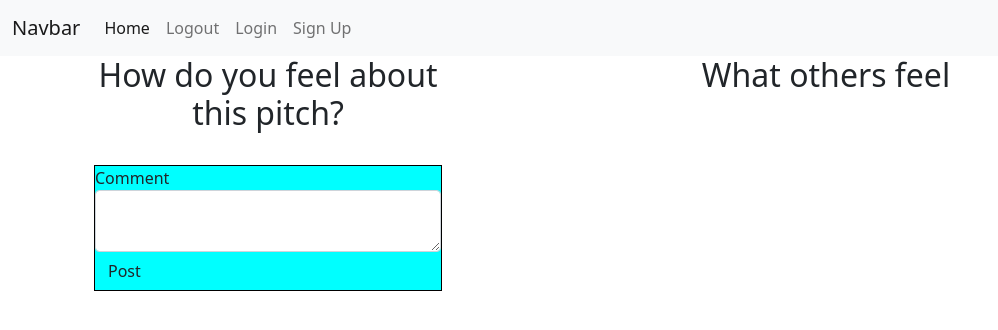
After one commit to Kisavi/One-Minute-Pitch, a Flask app: template app/templates/comment.html in a window 1280 px wide. The commit adds this page. Shown: the top 330 px of the page, without its empty margins (0-998 px from the left). Run offline with Flask 2, Linux system fonts and the light colour scheme; the template is opened without the code that fills it: values that come from a table or form of the project are taken from there, others are empty; parts of the project's set-up code (start-up, migrations or seed data) failed here and were passed over; some libraries are stand-ins or nearby versions.

Commit message:
add form to allow users to post comments on the pitch

```diff
--- a/app/main/forms.py
+++ b/app/main/forms.py
@@ -8,4 +8,13 @@ class PitchForm(FlaskForm):
     category = SelectField('Category', choices=[('Love', 'Love'), ('Life', 'Life'), ('Motivation', 'Motivation')],
                            validators=[InputRequired()])
     content = TextAreaField('Content', validators=[InputRequired()])
-    submit = SubmitField('Pitch')
+    submit = SubmitField('Post')
+
+
+class Vote(FlaskForm):
+    submit = SubmitField('Like')
+
+
+class CommentForm(FlaskForm):
+    comment = TextAreaField('Comment', validators=[InputRequired()])
+    submit = SubmitField('Post')
--- a/app/templates/base.html
+++ b/app/templates/base.html
@@ -5,6 +5,7 @@
     <title>Title</title>
      <!-- Bootstrap CSS -->
     <link href="https://cdn.jsdelivr.net/npm/bootstrap@5.0.2/dist/css/bootstrap.min.css" rel="stylesheet" integrity="sha384-EVSTQN3/azprG1Anm3QDgpJLIm9Nao0Yz1ztcQTwFspd3yD65VohhpuuCOmLASjC" crossorigin="anonymous">
+    <link rel="stylesheet" href="https://maxcdn.bootstrapcdn.com/font-awesome/4.4.0/css/font-awesome.min.css">
     <link rel="stylesheet" href="../static/css/login.css">
     <link rel="stylesheet" href="../static/css/signup.css">
 
--- /dev/null
+++ b/app/templates/comment.html
@@ -0,0 +1,19 @@
+{% extends 'base.html'%}
+{% import "bootstrap/wtf.html" as wtf %}
+
+{% block content %}
+<div class="container-fluid">
+    <div class="row">
+        <div class="col-md-4">
+            <h2 class="text-center">How do you feel about this pitch?</h2>
+            <br>
+            {{wtf.quick_form(form)}}
+        </div>
+        <div class="col-md-8">
+             <h2 class="text-center">What others feel</h2>
+            <br>
+            <div></div>
+        </div>
+    </div>
+</div>
+{% endblock%}
--- a/app/templates/new_pitch.html
+++ b/app/templates/new_pitch.html
@@ -3,9 +3,13 @@
 
 {% block content %}
 <div class="container">
-     <div class="col-md-12">
+    <div class="row">
+        <div class="col-md-3"></div>
+     <div class="col-md-6">
          <h2 class="text-center">Post a pitch</h2>
             {{ wtf.quick_form(form) }}
           </div>
+        <div class="col-md-3"></div>
      </div>
+    </div>
 {% endblock %}
```
Also changed, not shown: app/main/views.py (+27 -12 lines), app/templates/display_pitch_macro.html (+9 -1 lines), app/database.db.
